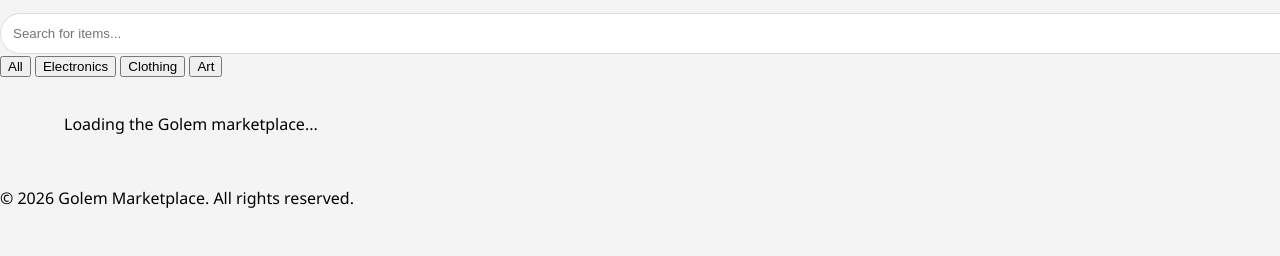
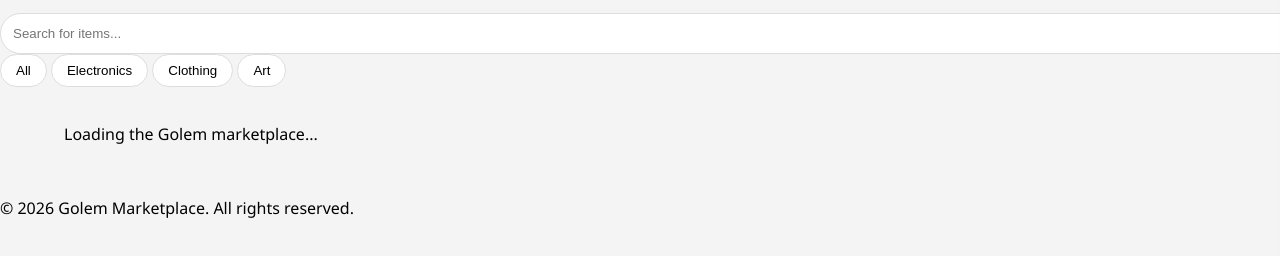
Before and after one commit to golemethio-netizen/Golem, a plain HTML site: page index.html in a window 1280 px wide. Shown: the part 176-432 px from the top of the page. Drawn offline with nearby package versions, Linux system fonts and the light colour scheme.

Commit message:
Update style.css

```diff
--- a/style.css
+++ b/style.css
@@ -45,3 +45,18 @@
     .product-grid { grid-template-columns: repeat(2, 1fr); gap: 10px; padding: 10px; }
     .product-card img { height: 150px; }
 }
+/* Style for the active category button */
+.category-filters button.active {
+    background-color: var(--primary);
+    color: white;
+    border-color: var(--primary);
+}
+
+.category-filters button {
+    transition: all 0.2s ease;
+    border: 1px solid #ddd;
+    background: white;
+    padding: 8px 15px;
+    border-radius: 20px;
+    cursor: pointer;
+}
```
